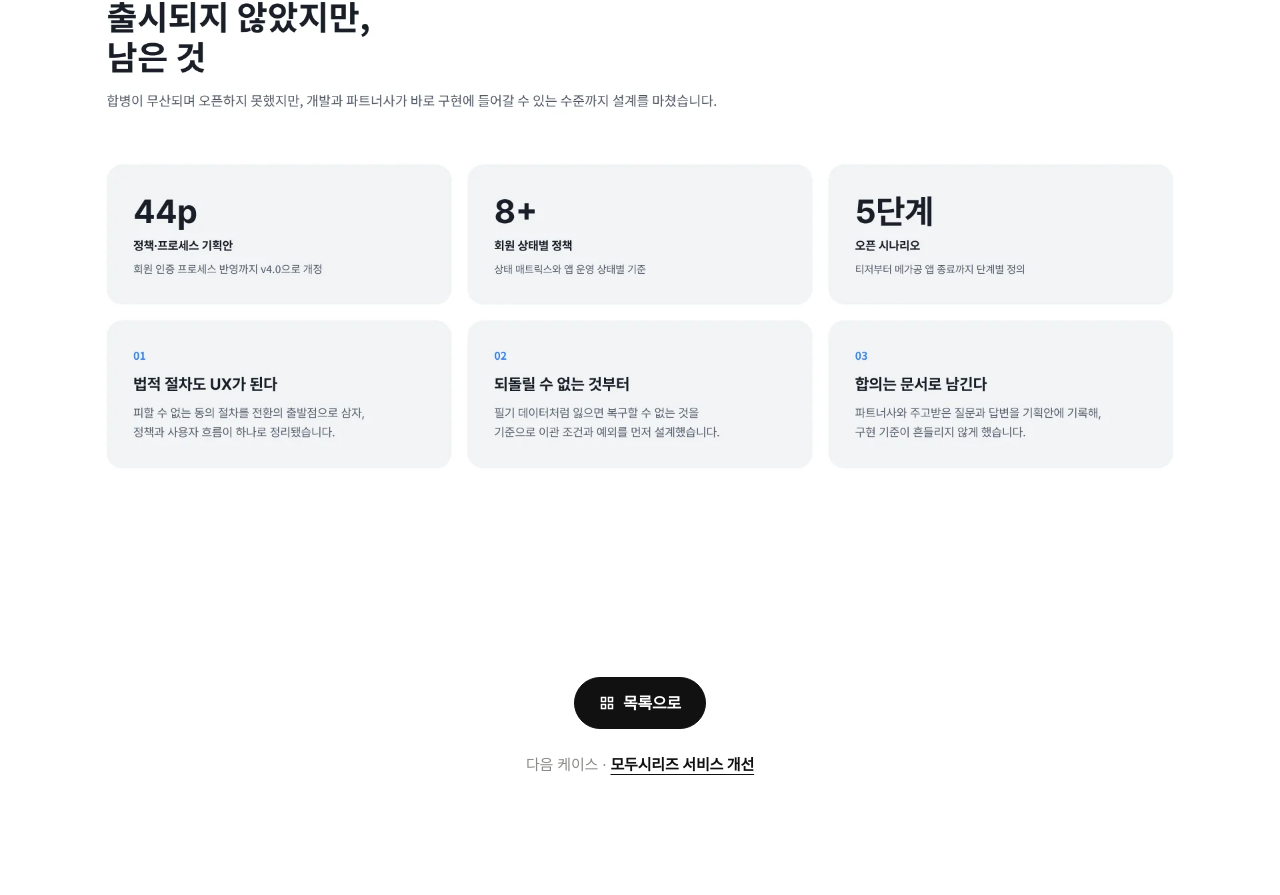
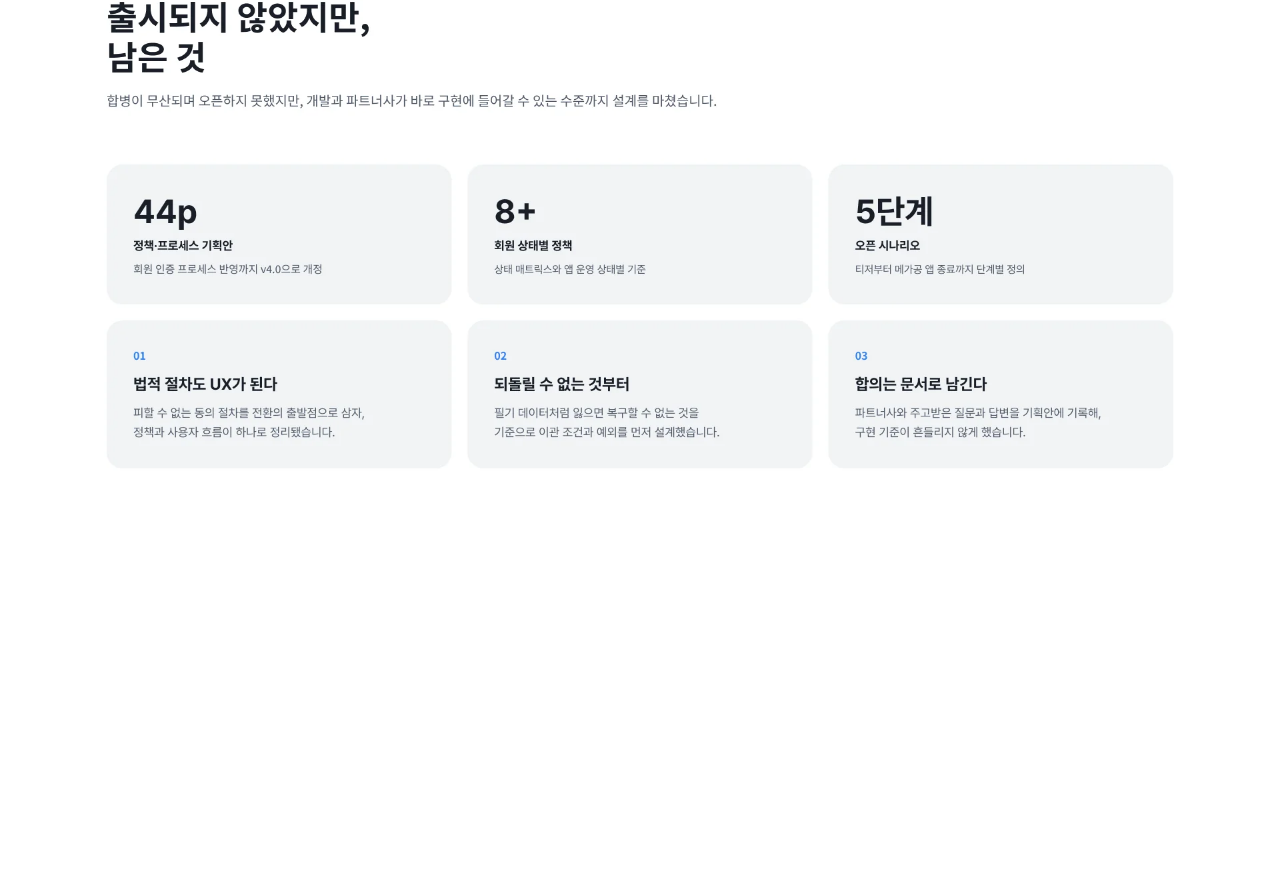
Before and after one commit to jung242-creator/portfolio, a plain HTML site: page work/scon.html in a window 1280 px wide. Shown: the part 8151-9046 px from the top of the page. After the commit the page ends 8726 px from the top, so only its background shows below. Drawn offline with Linux system fonts and the light colour scheme; a web font is replaced by a local one.

Commit message:
케이스 상세 하단 목록 버튼·다음 케이스 링크·파트 라벨 제거
Co-Authored-By: Claude Opus 5.5 <noreply@anthropic.com>
Claude-Session: https://claude.ai/code/session_01QV7wYqkU83D7bwUJku8a5N

```diff
--- a/work/scon.html
+++ b/work/scon.html
@@ -20,12 +20,6 @@
     <img src="../img/scon/p06.webp" width="1920" height="1600" alt="두 서비스를 하나로, 통합 스콘앱 설계 케이스 스터디 (7/8)" loading="lazy">
     <img src="../img/scon/p07.webp" width="1920" height="1889" alt="두 서비스를 하나로, 통합 스콘앱 설계 케이스 스터디 (8/8)" loading="lazy">
   </div>
-  <footer class="case-foot">
-    <div class="wrap">
-      <div class="row"><a class="btn primary lg" href="../index.html"><svg width="16" height="16" viewBox="0 0 16 16" aria-hidden="true"><path d="M2.5 2.5h4v4h-4zM9.5 2.5h4v4h-4zM2.5 9.5h4v4h-4zM9.5 9.5h4v4h-4z" fill="none" stroke="currentColor" stroke-width="1.5"/></svg>목록으로</a></div>
-      <p class="next">다음 케이스 · <a href="modu.html">모두시리즈 서비스 개선</a></p>
-    </div>
-  </footer>
 </main>
 </body>
 </html>
```
Also changed, not shown: work/ebook.html (+0 -6 lines), work/modu.html (+0 -7 lines), work/stepin.html (+0 -6 lines).
